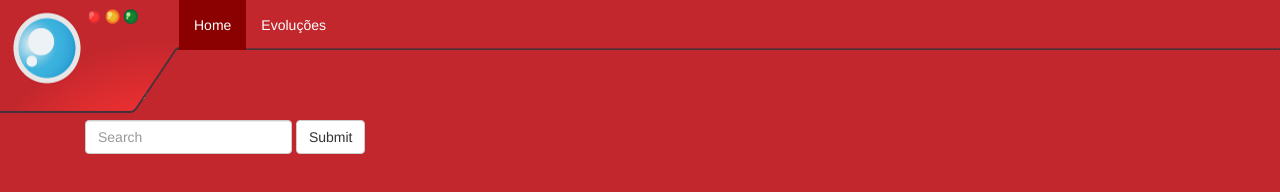
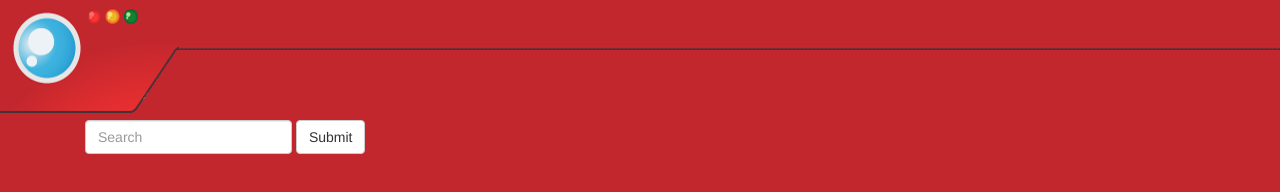
Before and after one commit to clairtonluz/pokedex, a website: page index.html in a window 1280 px wide. Drawn offline with nearby package versions, Linux system fonts and the light colour scheme; some packages are replaced by stand-ins of ours; files that its build step writes are made by us from their sources.

Commit message:
removendo o menu

```diff
--- a/index.html
+++ b/index.html
@@ -28,10 +28,7 @@
         </div>
         <div id="menuBar" class="collapse navbar-collapse">
             <ul class="nav navbar-nav">
-                <li ng-class="{active: isAba('home')}"><a href="#/" ng-click="setAba('home')">Home <span
-                        class="sr-only">(current)</span></a></li>
-                <li ng-class="{active: isAba('evolutions')}"><a href="#/evolutions" ng-click="setAba('evolutions')">Evoluções</a>
-                </li>
+
             </ul>
         </div>
     </div>
```
